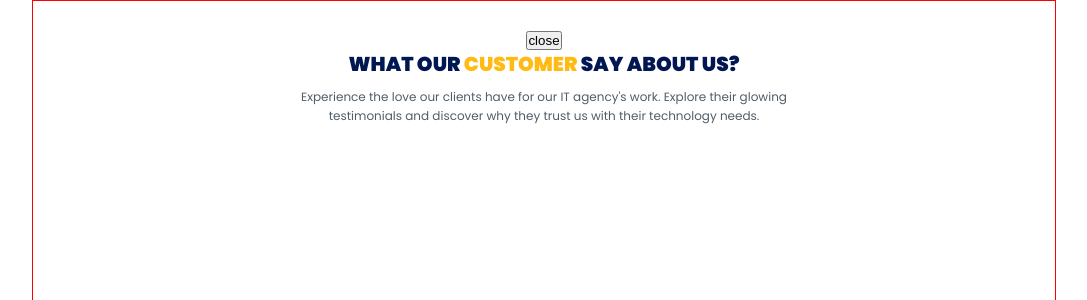
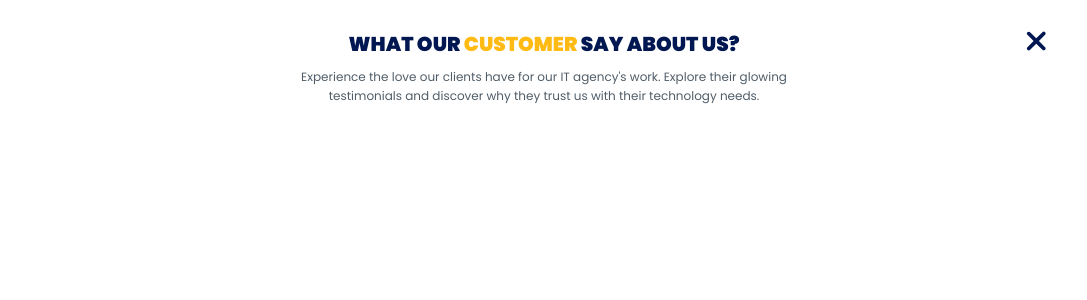
Before and after one commit to maxime-dot/website3, a Next.js app: page / in a window 1280 px wide. Both pictures are taken after a click on the button "READ MORE". Shown: the part 986-1286 px from the top of the page, without its empty margins (96-1183 px from the left). Built offline with nearby package versions, Linux system fonts and the light colour scheme.

Commit message:
refactor: change close button UI

```diff
--- a/src/app/components/sliders/testimonial-slider/TestimonialSlider.tsx
+++ b/src/app/components/sliders/testimonial-slider/TestimonialSlider.tsx
@@ -1,6 +1,7 @@
 import React from "react";
 import { motion, AnimatePresence } from "framer-motion";
-
+import { FontAwesomeIcon } from "@fortawesome/react-fontawesome";
+import { faTimes } from "@fortawesome/free-solid-svg-icons";
 import "./testimonial-slider.scss";
 
 interface SliderProps {
@@ -27,8 +28,9 @@ const TestimonialSlider: React.FC<SliderProps> = ({ onClose, isOpen }) => {
               type="button"
               onClick={onClose}
               aria-label="Close customer testminial slider"
+              className="close-button"
             >
-              close
+              <FontAwesomeIcon icon={faTimes} className="close-button-icon" />
             </button>
             <div className="slider-title d-flex-center flex-col">
               <h1 className=" akata-title-medium slider-top-title">
--- a/src/app/components/sliders/testimonial-slider/testimonial-slider.scss
+++ b/src/app/components/sliders/testimonial-slider/testimonial-slider.scss
@@ -5,9 +5,23 @@
   left: 0;
   z-index: 10;
   .slider-content {
-    border: 1px solid red;
     padding-top: 30px;
     align-items: center;
+    position: relative;
+    .close-button {
+      width: 40px;
+      height: 40px;
+      position: absolute;
+      top: 21px;
+      background: 0;
+      border: 0;
+      color: var(--goavana-blue);
+      right: 0;
+      cursor: pointer;
+      .close-button-icon {
+        font-size: 30px;
+      }
+    }
     .slider-title {
       gap: 10px;
     }
```
